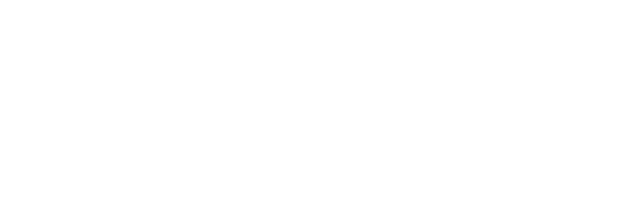
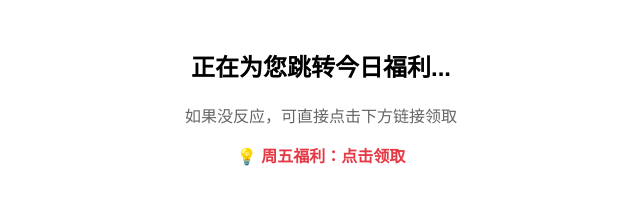
Before and after one commit to Rexxar-long/-, a plain HTML site: page index.html in a window 1280 px wide. Shown: the whole page, without its empty margins (319-959 px from the left). Drawn offline with Linux system fonts and the light colour scheme.

Commit message:
Add files via upload

```diff
--- a/index.html
+++ b/index.html
@@ -1,21 +1,48 @@
 <!DOCTYPE html>
 <html>
+<head>
+  <meta charset="UTF-8">
+  <title>梅乔苏每日福利</title>
+  <style>
+    body { font-family: sans-serif; padding: 20px; text-align: center; }
+    .tip { color: #666; margin-top: 20px; }
+    a { color: #e63946; text-decoration: none; font-weight: bold; }
+  </style>
+</head>
 <body>
+  <h2>正在为您跳转今日福利...</h2>
+  <p class="tip">如果没反应，可直接点击下方链接领取</p>
+  <p id="todayLink"></p>
+
   <script>
-    // 获取当前星期几（0=周日，1=周一...6=周六）
-    const today = new Date().getDay();
-    // 每日福利小程序链接（已修正格式，直接使用#小程序开头）
-    const links = [
-      "#小程序://梅乔苏/a2iOQoc1xAGsMXb", // 周日：第2份生荠菜小馄饨半价
-      "#小程序://梅乔苏/CFuzE1fSLCcczzJ", // 周一：荠菜大馄饨8.5折
-      "#小程序://梅乔苏/ClaXbvWwVLSoQgD", // 周二：酸梅汤5折
-      "#小程序://梅乔苏/jEL25nRzmvUUrBG", // 周三：招牌馄饨堂食双份8.5折
-      "#小程序://梅乔苏/XPJ7pSnHYuL6kGu", // 周四：荠菜小馄饨免费吃（满30元可用）
-      "#小程序://梅乔苏/FrldAT1LHHneVNA", // 周五：招牌双份生馄饨8.5折
-      "#小程序://梅乔苏/qdpjiA0G4yeO7yi"  // 周六：第2份生荠菜小馄饨半价
-    ];
-    // 自动跳转到当日福利链接
-    window.location.href = links[today];
+    try {
+      // 获取当前星期几（0=周日，1=周一...6=周六）
+      const today = new Date().getDay();
+      // 每日福利链接（已核对格式）
+      const links = [
+        "#小程序://梅乔苏/a2iOQoc1xAGsMXb", // 周日
+        "#小程序://梅乔苏/CFuzE1fSLCcczzJ", // 周一
+        "#小程序://梅乔苏/ClaXbvWwVLSoQgD", // 周二
+        "#小程序://梅乔苏/jEL25nRzmvUUrBG", // 周三
+        "#小程序://梅乔苏/XPJ7pSnHYuL6kGu", // 周四
+        "#小程序://梅乔苏/FrldAT1LHHneVNA", // 周五
+        "#小程序://梅乔苏/qdpjiA0G4yeO7yi"  // 周六
+      ];
+      const weekdays = ["周日", "周一", "周二", "周三", "周四", "周五", "周六"];
+      const todayText = weekdays[today];
+
+      // 显示当天链接（备用）
+      document.getElementById("todayLink").innerHTML =
+        `<a href="${links[today]}">💡 ${todayText}福利：点击领取</a>`;
+
+      // 自动跳转
+      setTimeout(() => {
+        window.location.href = links[today];
+      }, 1000); // 1秒后跳转，给用户看到备用链接的时间
+    } catch (error) {
+      // 如果代码出错，显示错误提示
+      document.body.innerHTML = `<h3>加载失败</h3><p>请联系店家获取今日福利～</p>`;
+    }
   </script>
 </body>
 </html>
```
